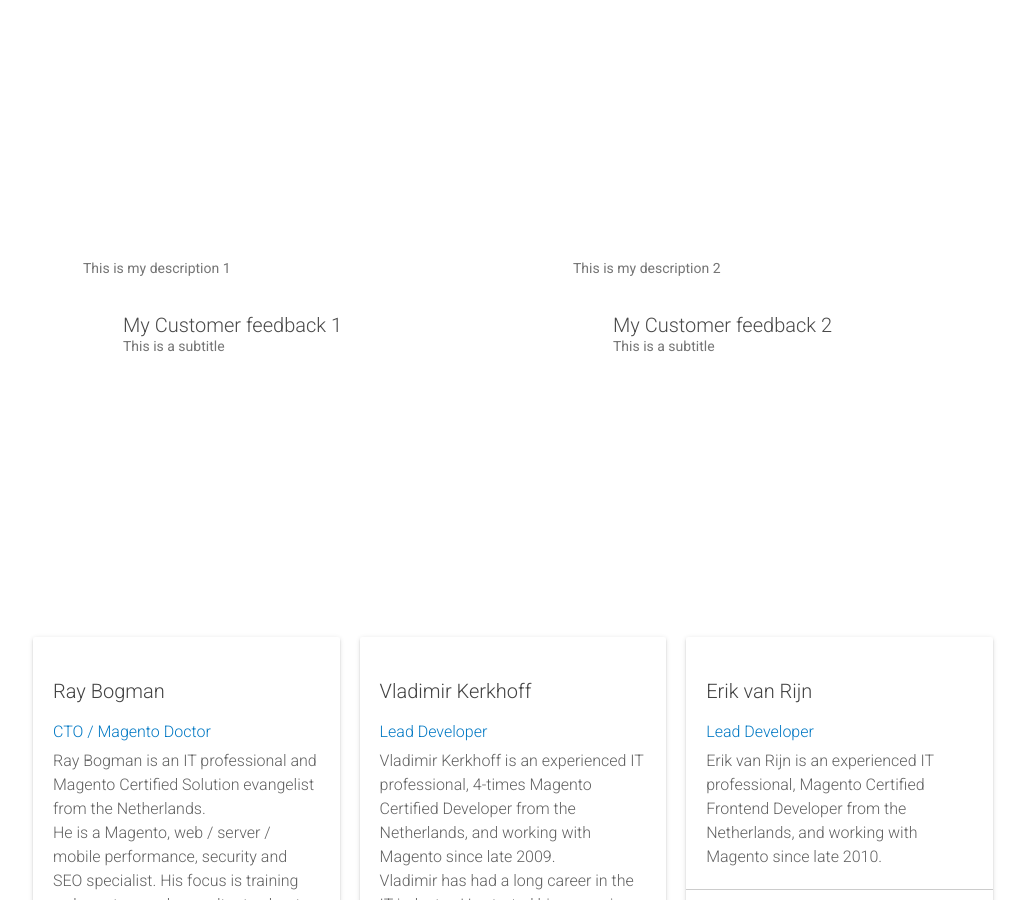
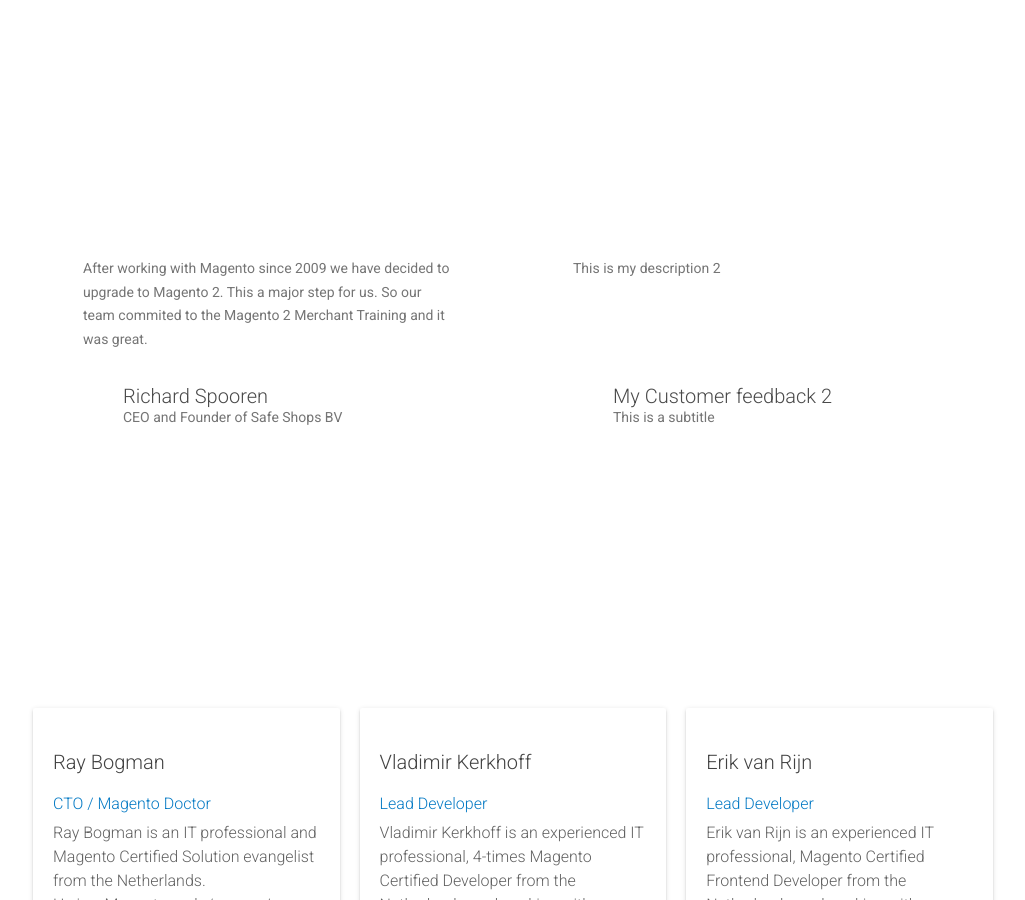
Before and after one commit to mage-acadamy/mage-acadamy.github.io, a Jekyll site: the page built from index.html, in a window 1280 px wide and 900 px high, scrolled down 2569 px. Shown: the whole window, without its empty margins (127-1152 px from the left). Built offline with Jekyll 4.4.1, drawn with Linux system fonts in a browser that asks for light colours; nearby versions of some CDN libraries; comment, search, counter and statistics services are not loaded.

Commit message:
review Richard

```diff
--- a/_data/about.yml
+++ b/_data/about.yml
@@ -1,6 +1,6 @@
-- name: My Customer feedback 1
-  subtitle: This is a subtitle
-  description: "This is my description 1"
+- name: Richard Spooren
+  subtitle: CEO and Founder of Safe Shops BV
+  description: After working with Magento since 2009 we have decided to upgrade to Magento 2. This a major step for us. So our team commited to the Magento 2 Merchant Training and it was great.
   pic: 1
   height: 90
   width: 90
```
